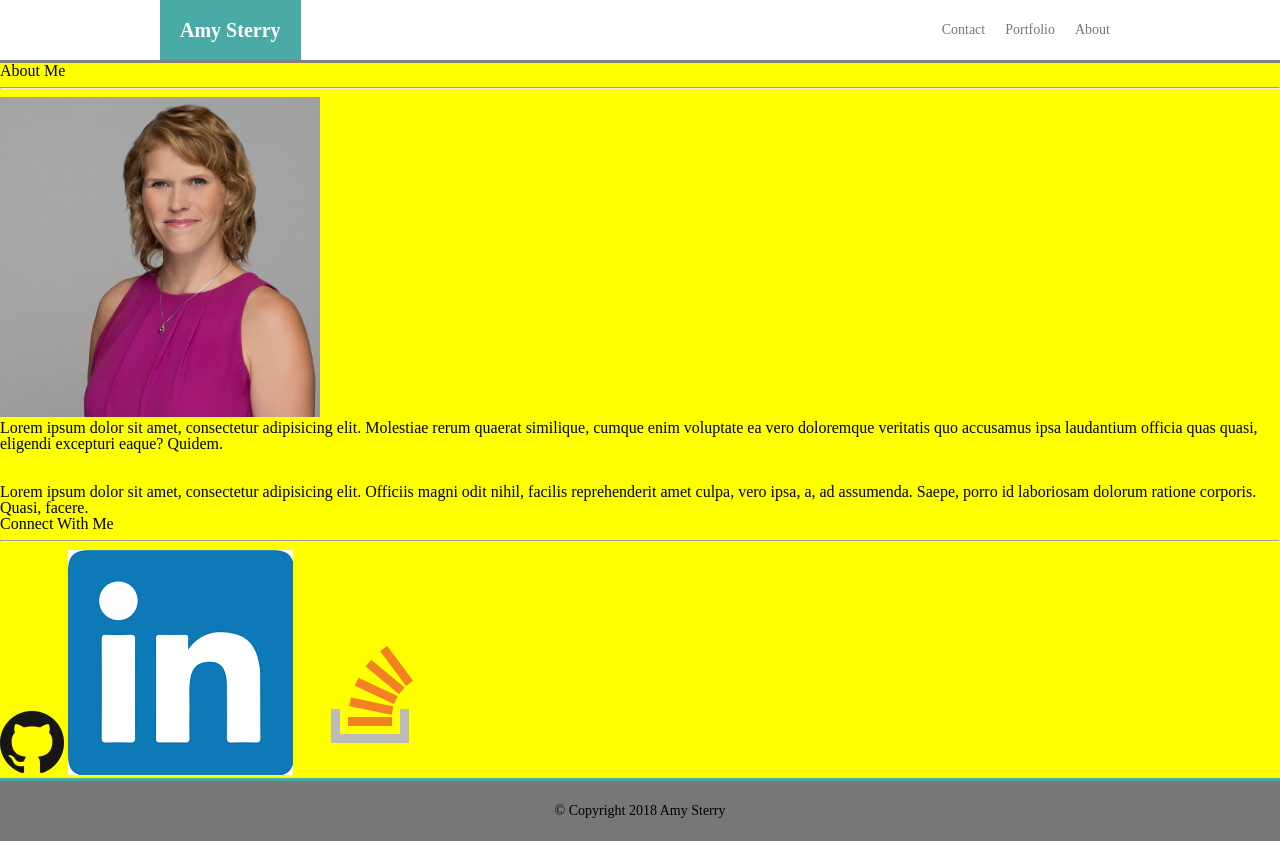
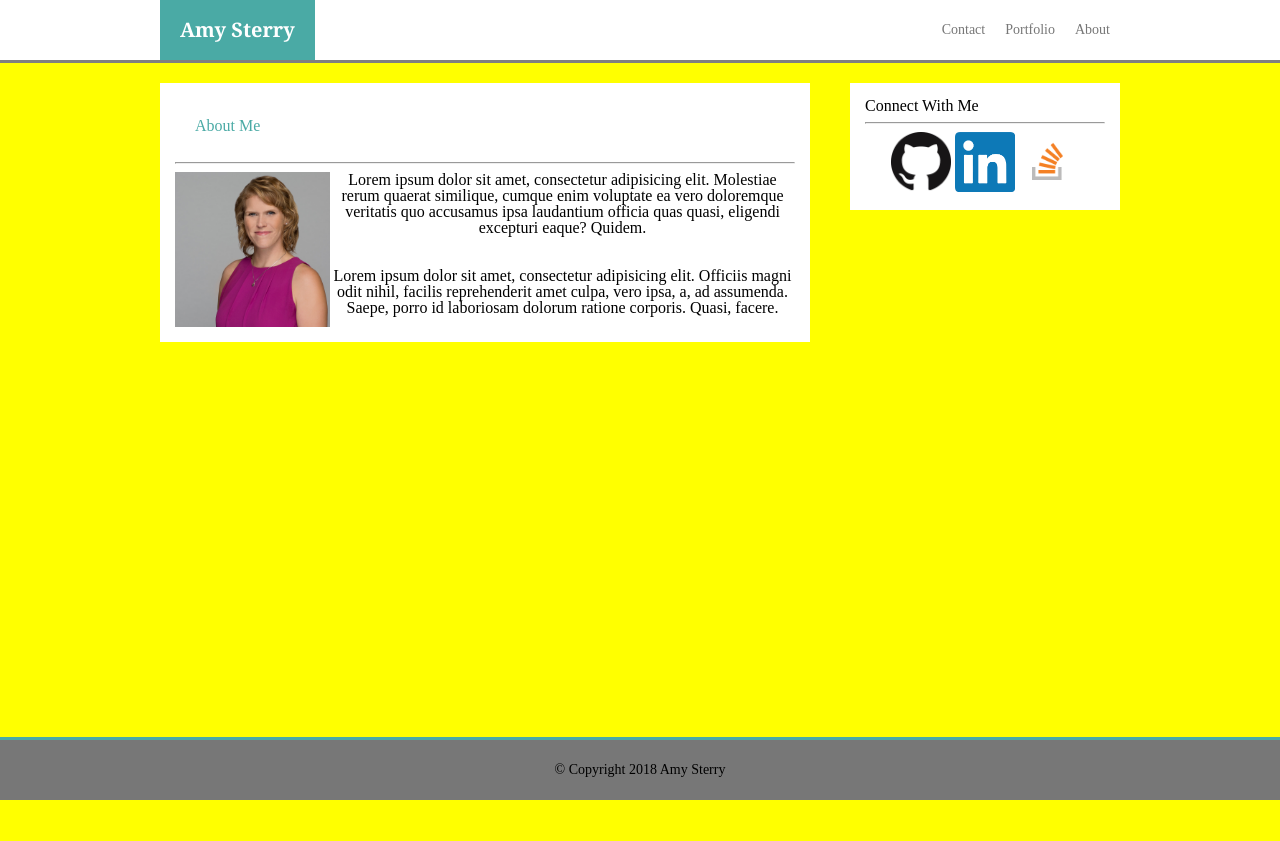
Before and after one commit to asterrypm/Basic-Portfolio, a plain HTML site: page index.html in a window 1280 px wide. After the commit the page ends 800 px from the top, so only its background shows below. Drawn offline with Linux system fonts and the light colour scheme.

Commit message:
formatting changes to index

```diff
--- a/Assets/css/style.css
+++ b/Assets/css/style.css
@@ -16,6 +16,7 @@ body { background-color: yellow;
 #headshot {
 	height: 25%;
 	width: 25%;
+	float: left;
 }
 
 nav ul li {
@@ -35,10 +36,12 @@ nav ul li a {
 header {
 	background-color: #fff;
 	border-bottom: 3px solid gray;
+	margin-bottom: 20px;
 }
 
 #header_name {
 	background-color: #4aaaa5;
+	font-family: 'Georgia';
 	float: left;
 	padding: 20px;
 	color: white;
@@ -54,21 +57,50 @@ footer {
 	background-color: #777;
 	text-align: center;
 	clear: both;
+	position: fixed;
+	bottom: 0;
+	width: 100%;
 }
 
+.main-content {
+	width: 650px;
+	float: left;
+	background-color: white;
+	text-align: center;
+	padding: 15px;
 
-	float: left;
 }
 
+.main-header{
+	font-size:;
+	font-family:;
+	color: #4aaaa5;
+	text-align: left;
+	padding: 20px;
+	;
+}
 
-.social images {
+.subheader{
+	font-family:
+	font-size:
+	color:;
+	text-align: left;
+}
+.social-images {
 	height: 60px;
-	weight: 60px;
+	width: 60px;
 }
 
 }
 aside {
 	float: right;
-	width: 270px;
 
 }
+
+.connect{
+	float: right;
+	width: 270px;
+	background-color: white;
+	text-align: center;
+	padding: 15px;
+}
--- a/index.html
+++ b/index.html
@@ -21,9 +21,10 @@
 		</nav>
 	</div>
 	</header>
-		<div class="">
-		<section >
-			<h1>About Me</h1>
+		<div class="container">
+
+		<section class="main-content">
+			<h1 class="main-header">About Me</h1>
 			<hr>
 			<img id="headshot" src="Assets/images/amy_sterry_WEB/Headshot.jpg" alt="Headshot">
 
@@ -32,16 +33,14 @@
 			<p>Lorem ipsum dolor sit amet, consectetur adipisicing elit. Officiis magni odit nihil, facilis reprehenderit amet culpa, vero ipsa, a, ad assumenda. Saepe, porro id laboriosam dolorum ratione corporis. Quasi, facere.</p>
 		</section>
 
-		<aside>
+		<aside class="connect">
 
-			<h3>Connect With Me</h3>
+			<h3 class="subheader">Connect With Me</h3>
 			<hr>
-			<div id="Social_Images">
 
-				<a href="https://github.com/asterrypm" target="_blank"><img class="social images" src="Assets/images/Github icon/PNG/GitHub-Mark-64px.png"alt="GitHub"></a>
-				<a href="https://www.linkedin.com/in/amysterry/" target="_blank"><img class="social images"  src="Assets/images/LinkedIn.png" alt="LinkedIn"></a>
-				<a href="https://stackoverflow.com/users/9185269/amy-sterry" target="_blank"><img class="social images" src="Assets/images/Stack Overflow.png" alt="StackOverflow"></a>
-			</div>
+				<a href="https://github.com/asterrypm" target="_blank"><img class="social-images" src="Assets/images/Github icon/PNG/GitHub-Mark-64px.png"alt="GitHub"></a>
+				<a href="https://www.linkedin.com/in/amysterry/" target="_blank"><img class="social-images"  src="Assets/images/LinkedIn.png" alt="LinkedIn"></a>
+				<a href="https://stackoverflow.com/users/9185269/amy-sterry" target="_blank"><img class="social-images" src="Assets/images/Stack Overflow.png" alt="StackOverflow"></a>
 		</aside>
 
 	</div>
```
